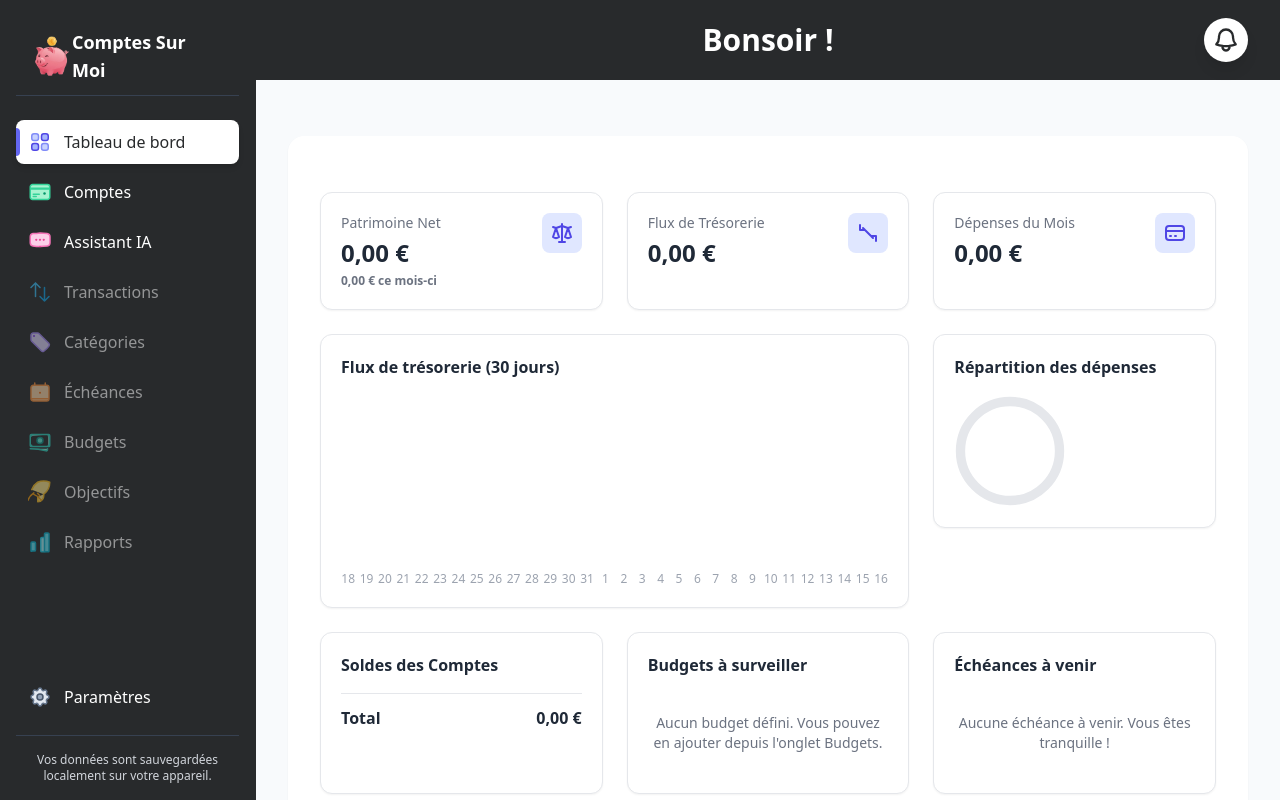
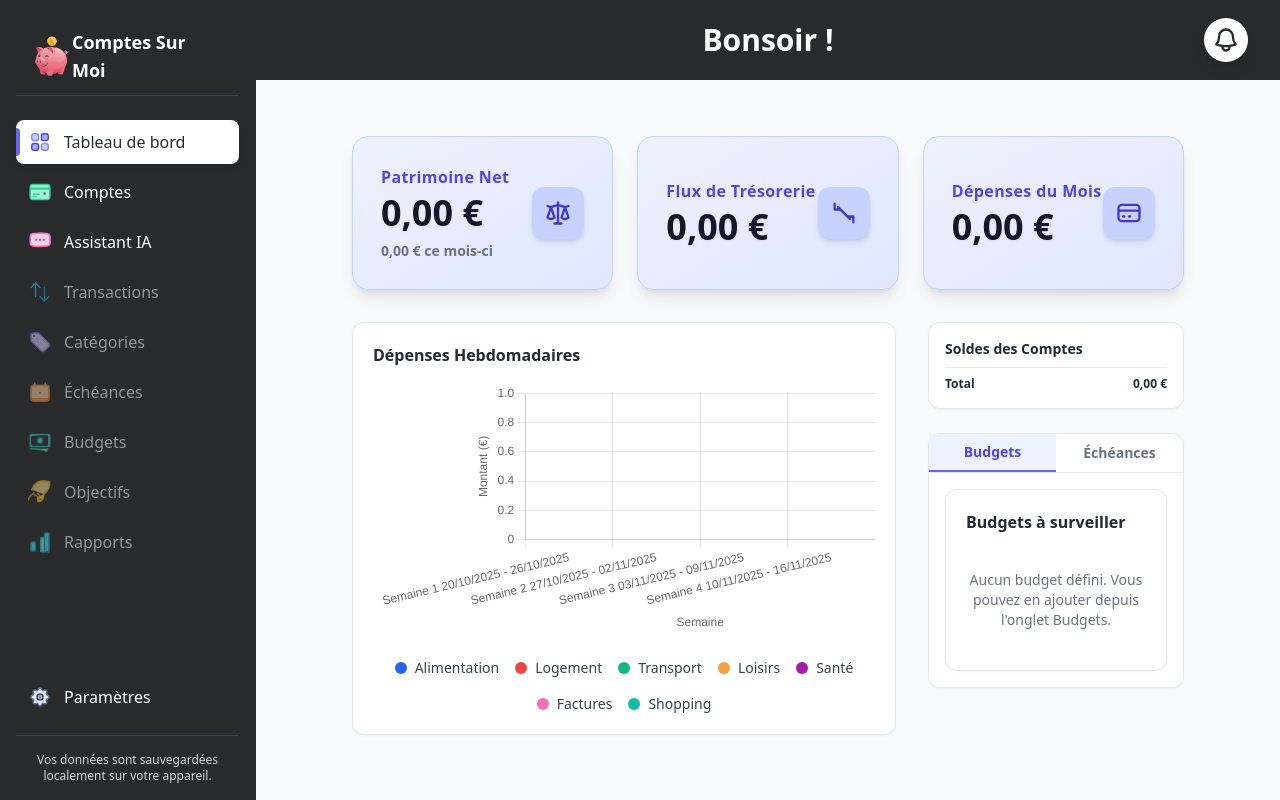
Before and after one commit to OptimaluS/Comptes-Sur-Moi, a React (Vite) app: page / in a window 1280 px wide. Built offline with nearby package versions, Linux system fonts and the light colour scheme.

Commit message:
Modification du tableau de bord

```diff
--- a/components/AiInsights.tsx
+++ b/components/AiInsights.tsx
@@ -27,6 +27,7 @@ const AiInsights: React.FC<AiInsightsProps> = ({ accounts, transactions, categor
     const [insights, setInsights] = useState<string[]>([]);
     const [isLoading, setIsLoading] = useState(true);
     const [error, setError] = useState<string | null>(null);
+    const [refreshKey, setRefreshKey] = useState(0);
 
     const dataSignature = useMemo(() => {
         const totalBalance = accounts.reduce((sum, acc) => sum + (acc.balanceHistory[0]?.amount ?? 0), 0);
@@ -121,8 +122,7 @@ const AiInsights: React.FC<AiInsightsProps> = ({ accounts, transactions, categor
         };
 
         generateInsights();
-
-    }, [dataSignature, accounts, transactions, categories]);
+    }, [dataSignature, accounts, transactions, categories, refreshKey]);
 
     if (isLoading) {
         return (
@@ -145,9 +145,17 @@ const AiInsights: React.FC<AiInsightsProps> = ({ accounts, transactions, categor
 
     return (
         <div className="bg-white p-5 rounded-xl shadow-sm border border-gray-200">
-             <h3 className="font-bold text-gray-800 mb-4 flex items-center gap-2">
+            <h3 className="font-bold text-gray-800 mb-4 flex items-center gap-2">
                 <svg xmlns="http://www.w3.org/2000/svg" className="h-5 w-5 text-indigo-500" viewBox="0 0 20 20" fill="currentColor"><path d="M10.394 2.08a1 1 0 00-1.082.186l-6.25 6.25a1 1 0 000 1.414l8.75 8.75a1 1 0 001.414 0l6.25-6.25a1 1 0 00-.186-1.082l-5-2.5a1 1 0 00-1.082.186l-2.22 2.22a1 1 0 01-1.414 0l-2.122-2.122a1 1 0 010-1.414l2.22-2.22a1 1 0 00-.186-1.082l-2.5-5z" /><path d="M9 4.75A.75.75 0 019.75 4h.5a.75.75 0 010 1.5h-.5A.75.75 0 019 4.75zM11.75 6h.5a.75.75 0 010 1.5h-.5a.75.75 0 010-1.5zM4 9.75A.75.75 0 014.75 9h.5a.75.75 0 010 1.5h-.5A.75.75 0 014 9.75zM6 11.75a.75.75 0 01.75-.75h.5a.75.75 0 010 1.5h-.5a.75.75 0 01-.75-.75z" /></svg>
                 <span>Aperçus de l'IA</span>
+                <button
+                    className="ml-2 px-2 py-1 rounded bg-indigo-100 text-indigo-700 text-xs font-semibold hover:bg-indigo-200 transition flex items-center gap-1"
+                    title="Actualiser l'analyse IA"
+                    onClick={() => setRefreshKey(k => k + 1)}
+                >
+                    <svg xmlns="http://www.w3.org/2000/svg" className="h-4 w-4" fill="none" viewBox="0 0 24 24" stroke="currentColor" strokeWidth={2}><path strokeLinecap="round" strokeLinejoin="round" d="M4 4v5h5M7 7l9 9M20 20v-5h-5M17 17l-9-9" /></svg>
+                    Actualiser
+                </button>
             </h3>
             <div className="space-y-3">
                 {insights.map((insight, index) => (
--- a/components/Dashboard.tsx
+++ b/components/Dashboard.tsx
@@ -1,11 +1,12 @@
 
-
-import React, { useMemo } from 'react';
-import type { Account, Transaction, Category, RecurringTransaction, Notification } from '../types';
+import React, { useMemo, useState } from 'react';
+import type { Account, Transaction, Category, RecurringTransaction, Notification, Goal } from '../types';
 import { TransactionType, NotificationType } from '../types';
 import AlertBanner from './AlertBanner';
 import AiInsights from './AiInsights';
 import { getNextDueDate } from '../utils';
+import WeeklySpendingStackedBarChart from './WeeklySpendingStackedBarChart';
+import TabWidget from './TabWidget';
 
 interface DashboardProps {
     accounts: Account[];
@@ -35,18 +36,18 @@ const KpiCard: React.FC<{ title: string; value: number; change?: number | null;
     const isNegative = hasChange && change < 0;
 
     return (
-        <div className="bg-white p-5 rounded-xl shadow-sm border border-gray-200 flex items-start justify-between">
+        <div className="bg-gradient-to-br from-indigo-50 to-indigo-100 p-7 rounded-2xl shadow-lg border border-indigo-200 flex items-center justify-between transition-all duration-300">
             <div>
-                <p className="text-sm text-gray-500 font-medium">{title}</p>
-                <p className="text-2xl font-bold text-gray-800 mt-1">{formatValue(value)}</p>
+                <p className="text-base text-indigo-600 font-semibold tracking-wide mb-1">{title}</p>
+                <p className="text-4xl font-extrabold text-gray-900 mt-1 drop-shadow-sm">{formatValue(value)}</p>
                 {hasChange && (
-                    <div className={`mt-1 flex items-center gap-1 text-xs font-semibold ${isPositive ? 'text-green-600' : isNegative ? 'text-red-600' : 'text-gray-500'}`}>
+                    <div className={`mt-2 flex items-center gap-2 text-sm font-bold ${isPositive ? 'text-green-600' : isNegative ? 'text-red-600' : 'text-gray-500'}`}>
                         {isPositive ? '▲' : isNegative ? '▼' : ''}
                         <span>{formatValue(Math.abs(change))} ce mois-ci</span>
                     </div>
                 )}
             </div>
-            <div className="bg-indigo-100 text-indigo-600 p-2 rounded-lg">
+            <div className="bg-indigo-200 text-indigo-700 p-3 rounded-xl shadow-md">
                 {icon}
             </div>
         </div>
@@ -233,37 +234,18 @@ const Dashboard: React.FC<DashboardProps> = ({ accounts, transactions, categorie
 
     const totalBalance = useMemo(() => accounts.reduce((sum, account) => sum + (account.balanceHistory[0]?.amount ?? 0), 0), [accounts]);
 
-    return (
-        <div className="container mx-auto bg-white rounded-2xl shadow-sm px-8 py-8 mt-6">
-            <div className="space-y-4 my-6">
-                {criticalNotifications.map(notification => (
-                    <AlertBanner key={notification.id} notification={notification} onDismiss={handleDismissBanner} />
-                ))}
-            </div>
-
-            <div className="mb-6">
-                 <AiInsights
-                    accounts={accounts}
-                    transactions={transactions}
-                    categories={categories}
-                    goals={goals}
-                    geminiApiKey={geminiApiKey}
-                />
-            </div>
-
-            <div className="grid grid-cols-1 md:grid-cols-2 lg:grid-cols-3 gap-6 mb-6">
+    // Déclaration du tableau dashboardBlocks juste avant le return
+    const dashboardBlocks = {
+        kpi: (
+            <div className="grid grid-cols-1 md:grid-cols-2 lg:grid-cols-3 gap-6">
                 <KpiCard title="Patrimoine Net" value={netWorth} change={netWorthChange} icon={<svg xmlns="http://www.w3.org/2000/svg" className="h-6 w-6" fill="none" viewBox="0 0 24 24" stroke="currentColor" strokeWidth={2}><path strokeLinecap="round" strokeLinejoin="round" d="M3 6l3 1m0 0l-3 9a5.002 5.002 0 006.001 0M6 7l3 9M6 7l6-2m6 2l3-1m-3 1l-3 9a5.002 5.002 0 006.001 0M18 7l3 9m-3-9l-6-2m0-2v2m0 16V5m0 16H9m3 0h3" /></svg>} />
                 <KpiCard title="Flux de Trésorerie" value={monthlyCashFlow} icon={<svg xmlns="http://www.w3.org/2000/svg" className="h-6 w-6" fill="none" viewBox="0 0 24 24" stroke="currentColor" strokeWidth={2}><path strokeLinecap="round" strokeLinejoin="round" d="M4 4v5h5M7 7l9 9M20 20v-5h-5M17 17l-9-9" /></svg>} />
                 <KpiCard title="Dépenses du Mois" value={monthlyExpenses} icon={<svg xmlns="http://www.w3.org/2000/svg" className="h-6 w-6" fill="none" viewBox="0 0 24 24" stroke="currentColor" strokeWidth={2}><path strokeLinecap="round" strokeLinejoin="round" d="M3 10h18M7 15h1m4 0h1m-7 4h12a3 3 0 003-3V8a3 3 0 00-3-3H6a3 3 0 00-3 3v8a3 3 0 003 3z" /></svg>} />
             </div>
-
-            <div className="grid grid-cols-1 lg:grid-cols-3 gap-6">
-                <div className="lg:col-span-2">
-                    <CashFlowBarChart data={last30DaysCashFlow} />
-                </div>
-                <div>
-                    <SpendingDonutChart data={spendingBreakdown} />
-                </div>
+        ),
+        cashflow: <WeeklySpendingStackedBarChart transactions={transactions} categories={categories} />,
+        donut: <SpendingDonutChart data={spendingBreakdown} />,
+        soldes: (
             <div className="bg-white p-5 rounded-xl shadow-sm border border-gray-200">
                 <h3 className="font-bold text-gray-800">Soldes des Comptes</h3>
                 <ul className="mt-4 space-y-3">
@@ -279,6 +261,8 @@ const Dashboard: React.FC<DashboardProps> = ({ accounts, transactions, categorie
                     <span>{totalBalance.toLocaleString('fr-FR', {style:'currency', currency:'EUR'})}</span>
                 </div>
             </div>
+        ),
+        budgets: (
             <div className="bg-white p-5 rounded-xl shadow-sm border border-gray-200">
                 <h3 className="font-bold text-gray-800">Budgets à surveiller</h3>
                 {budgetSummary.length > 0 ? (
@@ -299,6 +283,8 @@ const Dashboard: React.FC<DashboardProps> = ({ accounts, transactions, categorie
                     <p className="text-sm text-gray-500 mt-4 text-center py-5">Aucun budget défini. Vous pouvez en ajouter depuis l'onglet Budgets.</p>
                 )}
             </div>
+        ),
+        deadlines: (
             <div className="bg-white p-5 rounded-xl shadow-sm border border-gray-200">
                 <h3 className="font-bold text-gray-800">Échéances à venir</h3>
                 {upcomingDeadlines.length > 0 ? (
@@ -317,6 +303,66 @@ const Dashboard: React.FC<DashboardProps> = ({ accounts, transactions, categorie
                     <p className="text-sm text-gray-500 mt-4 text-center py-5">Aucune échéance à venir. Vous êtes tranquille !</p>
                 )}
             </div>
+        ),
+    };
+
+
+    return (
+        <div className="w-full h-full px-2 md:px-6 xl:px-16 py-6 space-y-8">
+            {/* Notifications */}
+            {criticalNotifications.length > 0 && (
+                <div className="space-y-4 mb-2">
+                    {criticalNotifications.map(notification => (
+                        <AlertBanner key={notification.id} notification={notification} onDismiss={handleDismissBanner} />
+                    ))}
+                </div>
+            )}
+
+            {/* LIGNE 1 : Chiffres clés */}
+            <div className="grid grid-cols-1 md:grid-cols-3 gap-6">
+                <KpiCard title="Patrimoine Net" value={netWorth} change={netWorthChange} icon={<svg xmlns="http://www.w3.org/2000/svg" className="h-7 w-7" fill="none" viewBox="0 0 24 24" stroke="currentColor" strokeWidth={2}><path strokeLinecap="round" strokeLinejoin="round" d="M3 6l3 1m0 0l-3 9a5.002 5.002 0 006.001 0M6 7l3 9M6 7l6-2m6 2l3-1m-3 1l-3 9a5.002 5.002 0 006.001 0M18 7l3 9m-3-9l-6-2m0-2v2m0 16V5m0 16H9m3 0h3" /></svg>} />
+                <KpiCard title="Flux de Trésorerie" value={monthlyCashFlow} icon={<svg xmlns="http://www.w3.org/2000/svg" className="h-7 w-7" fill="none" viewBox="0 0 24 24" stroke="currentColor" strokeWidth={2}><path strokeLinecap="round" strokeLinejoin="round" d="M4 4v5h5M7 7l9 9M20 20v-5h-5M17 17l-9-9" /></svg>} />
+                <KpiCard title="Dépenses du Mois" value={monthlyExpenses} icon={<svg xmlns="http://www.w3.org/2000/svg" className="h-7 w-7" fill="none" viewBox="0 0 24 24" stroke="currentColor" strokeWidth={2}><path strokeLinecap="round" strokeLinejoin="round" d="M3 10h18M7 15h1m4 0h1m-7 4h12a3 3 0 003-3V8a3 3 0 00-3-3H6a3 3 0 00-3 3v8a3 3 0 003 3z" /></svg>} />
+            </div>
+
+            {/* LIGNE 2 : IA pleine largeur */}
+            <div className="w-full">
+                <AiInsights
+                    accounts={accounts}
+                    transactions={transactions}
+                    categories={categories}
+                    goals={goals}
+                    geminiApiKey={geminiApiKey}
+                />
+            </div>
+
+            {/* LIGNE 3 : Analyse & Détails */}
+            <div className="grid grid-cols-1 md:grid-cols-3 gap-8 items-start">
+                {/* Colonne gauche (2/3) */}
+                <div className="md:col-span-2">
+                    <WeeklySpendingStackedBarChart transactions={transactions} categories={categories} />
+                </div>
+                {/* Colonne droite (1/3) */}
+                <div className="flex flex-col gap-6">
+                    {/* Soldes version compacte */}
+                    <div className="bg-white p-4 rounded-xl shadow-sm border border-gray-200">
+                        <h3 className="font-bold text-gray-800 text-sm mb-2">Soldes des Comptes</h3>
+                        <ul className="space-y-2">
+                            {accounts.map(acc => (
+                                <li key={acc.id} className="flex justify-between items-center text-xs">
+                                    <span className="text-gray-600">{acc.name}</span>
+                                    <span className="font-semibold text-gray-800">{(acc.balanceHistory[0]?.amount ?? 0).toLocaleString('fr-FR', {style:'currency', currency:'EUR'})}</span>
+                                </li>
+                            ))}
+                        </ul>
+                        <div className="mt-2 pt-2 border-t border-gray-200 flex justify-between items-center font-bold text-gray-800 text-xs">
+                            <span>Total</span>
+                            <span>{totalBalance.toLocaleString('fr-FR', {style:'currency', currency:'EUR'})}</span>
+                        </div>
+                    </div>
+                    {/* Widget à onglets Budgets / Échéances */}
+                    <TabWidget budgets={dashboardBlocks.budgets} deadlines={dashboardBlocks.deadlines} />
+                </div>
             </div>
         </div>
     );
--- /dev/null
+++ b/components/TabWidget.tsx
@@ -0,0 +1,34 @@
+import React, { useState } from 'react';
+
+interface TabWidgetProps {
+  budgets: React.ReactNode;
+  deadlines: React.ReactNode;
+}
+
+const TabWidget: React.FC<TabWidgetProps> = ({ budgets, deadlines }) => {
+  const [activeTab, setActiveTab] = useState<'budgets' | 'deadlines'>('budgets');
+
+  return (
+    <div className="bg-white rounded-xl shadow-sm border border-gray-200">
+      <div className="flex border-b border-gray-200">
+        <button
+          className={`flex-1 py-2 text-sm font-semibold transition-colors ${activeTab === 'budgets' ? 'text-indigo-600 border-b-2 border-indigo-500 bg-indigo-50' : 'text-gray-500 hover:text-indigo-600'}`}
+          onClick={() => setActiveTab('budgets')}
+        >
+          Budgets
+        </button>
+        <button
+          className={`flex-1 py-2 text-sm font-semibold transition-colors ${activeTab === 'deadlines' ? 'text-indigo-600 border-b-2 border-indigo-500 bg-indigo-50' : 'text-gray-500 hover:text-indigo-600'}`}
+          onClick={() => setActiveTab('deadlines')}
+        >
+          Échéances
+        </button>
+      </div>
+      <div className="p-4">
+        {activeTab === 'budgets' ? budgets : deadlines}
+      </div>
+    </div>
+  );
+};
+
+export default TabWidget;
--- /dev/null
+++ b/components/WeeklySpendingStackedBarChart.tsx
@@ -0,0 +1,132 @@
+import React from 'react';
+import { Category, Transaction, TransactionType } from '../types';
+import { Bar } from 'react-chartjs-2';
+import {
+  Chart as ChartJS,
+  BarElement,
+  CategoryScale,
+  LinearScale,
+  Tooltip,
+  Legend,
+} from 'chart.js';
+
+ChartJS.register(BarElement, CategoryScale, LinearScale, Tooltip, Legend);
+
+interface WeeklySpendingStackedBarChartProps {
+  transactions: Transaction[];
+  categories: Category[];
+}
+
+function getLast30DaysWeeks() {
+  const today = new Date();
+  today.setHours(0, 0, 0, 0);
+  const weeks = [];
+  for (let i = 0; i < 4; i++) {
+    const end = new Date(today);
+    end.setDate(today.getDate() - i * 7);
+    const start = new Date(end);
+    start.setDate(end.getDate() - 6);
+    weeks.unshift({ start, end });
+  }
+  return weeks;
+}
+
+function getWeeklySpending(transactions: Transaction[], categories: Category[]) {
+  const weeks = getLast30DaysWeeks();
+  // Filtrer strictement les transactions de type DEPENSE (exclure revenus et virements)
+  const expenseCategories = categories.filter(c => c.name !== 'Salaire' && c.name !== 'Solde Initial' && c.name !== 'Virement').map(c => c.name);
+  const data = weeks.map(({ start, end }) => {
+    const weekTxs = transactions.filter(tx => {
+      const txDate = new Date(tx.date);
+      // Exclure tout sauf DEPENSE
+      return tx.type === TransactionType.EXPENSE && txDate >= start && txDate <= end;
+    });
+    const byCategory: Record<string, number> = {};
+    expenseCategories.forEach(cat => { byCategory[cat] = 0; });
+    weekTxs.forEach(tx => {
+      if (tx.splits) {
+        tx.splits.forEach(s => {
+          if (expenseCategories.includes(s.category)) {
+            byCategory[s.category] = (byCategory[s.category] || 0) + s.amount;
+          }
+        });
+      } else {
+        if (expenseCategories.includes(tx.category)) {
+          byCategory[tx.category] = (byCategory[tx.category] || 0) + Math.abs(tx.amount);
+        }
+      }
+    });
+    // Vérification de l'empilement : toutes les catégories présentes sont bien ajoutées
+    return byCategory;
+  });
+  return { weeks, data, expenseCategories };
+}
+
+const palette = [
+  '#2563eb', '#ef4444', '#10b981', '#f59e42', '#a21caf', '#f472b6', '#14b8a6', '#fbbf24', '#3b82f6', '#a78bfa', '#34d399', '#eab308', '#f87171', '#6ee7b7', '#818cf8', '#f43f5e', '#22d3ee', '#c026d3', '#fde68a', '#4ade80', '#fca5a5', '#a3e635'
+];
+
+const WeeklySpendingStackedBarChart: React.FC<WeeklySpendingStackedBarChartProps> = ({ transactions, categories }) => {
+  const { weeks, data, expenseCategories } = getWeeklySpending(transactions, categories);
+
+  // Attribution dynamique des couleurs vives
+  const colorMap: Record<string, string> = {};
+  expenseCategories.forEach((cat, i) => {
+    colorMap[cat] = palette[i % palette.length];
+  });
+
+  const datasets = expenseCategories.map((cat) => ({
+    label: cat,
+    data: data.map(week => week[cat]),
+    backgroundColor: colorMap[cat],
+    stack: 'spending',
+    borderWidth: 1,
+  }));
+
+  const options = {
+    plugins: {
+      legend: { display: false },
+      tooltip: {
+        callbacks: {
+          label: function(context: any) {
+            return `${context.dataset.label}: ${context.parsed.y.toLocaleString('fr-FR', { style: 'currency', currency: 'EUR' })}`;
+          }
+        }
+      }
+    },
+    responsive: true,
+    scales: {
+      x: {
+        stacked: true,
+        title: { display: true, text: 'Semaine' },
+        ticks: {
+          callback: function(_: any, idx: number) {
+            const { start, end } = weeks[idx];
+            return `Semaine ${idx + 1}\n${start.toLocaleDateString('fr-FR')} - ${end.toLocaleDateString('fr-FR')}`;
+          }
+        }
+      },
+      y: {
+        stacked: true,
+        title: { display: true, text: 'Montant (€)' },
+      }
+    }
+  };
+
+  return (
+    <div className="bg-white p-5 rounded-xl shadow-sm border border-gray-200">
+      <h3 className="font-bold text-gray-800 mb-4">Dépenses Hebdomadaires</h3>
+      <Bar data={{ labels: weeks.map((_, i) => `Semaine ${i + 1}`), datasets }} options={options} />
+      <div className="flex flex-wrap gap-4 justify-center mt-6">
+        {expenseCategories.map(cat => (
+          <div key={cat} className="flex items-center gap-2 text-sm">
+            <span className="inline-block w-3 h-3 rounded-full" style={{ backgroundColor: colorMap[cat] }}></span>
+            <span className="font-medium text-gray-700">{cat}</span>
+          </div>
+        ))}
+      </div>
+    </div>
+  );
+};
+
+export default WeeklySpendingStackedBarChart;
--- a/package.json
+++ b/package.json
@@ -11,11 +11,13 @@
   "dependencies": {
     "@google/genai": "^1.29.1",
     "autoprefixer": "^10.4.22",
+    "chart.js": "^4.5.1",
     "electron-updater": "^6.6.2",
     "html2canvas": "^1.4.1",
     "jspdf": "^3.0.3",
     "postcss": "^8.5.6",
     "react": "^19.2.0",
+    "react-chartjs-2": "^5.3.1",
     "react-dom": "^19.2.0",
     "tailwindcss": "^3.4.3"
   },
```
Also changed, not shown: 1 other file (tests, documents, lock files or other folders). Lines whose indentation alone changed are shown as unchanged.
